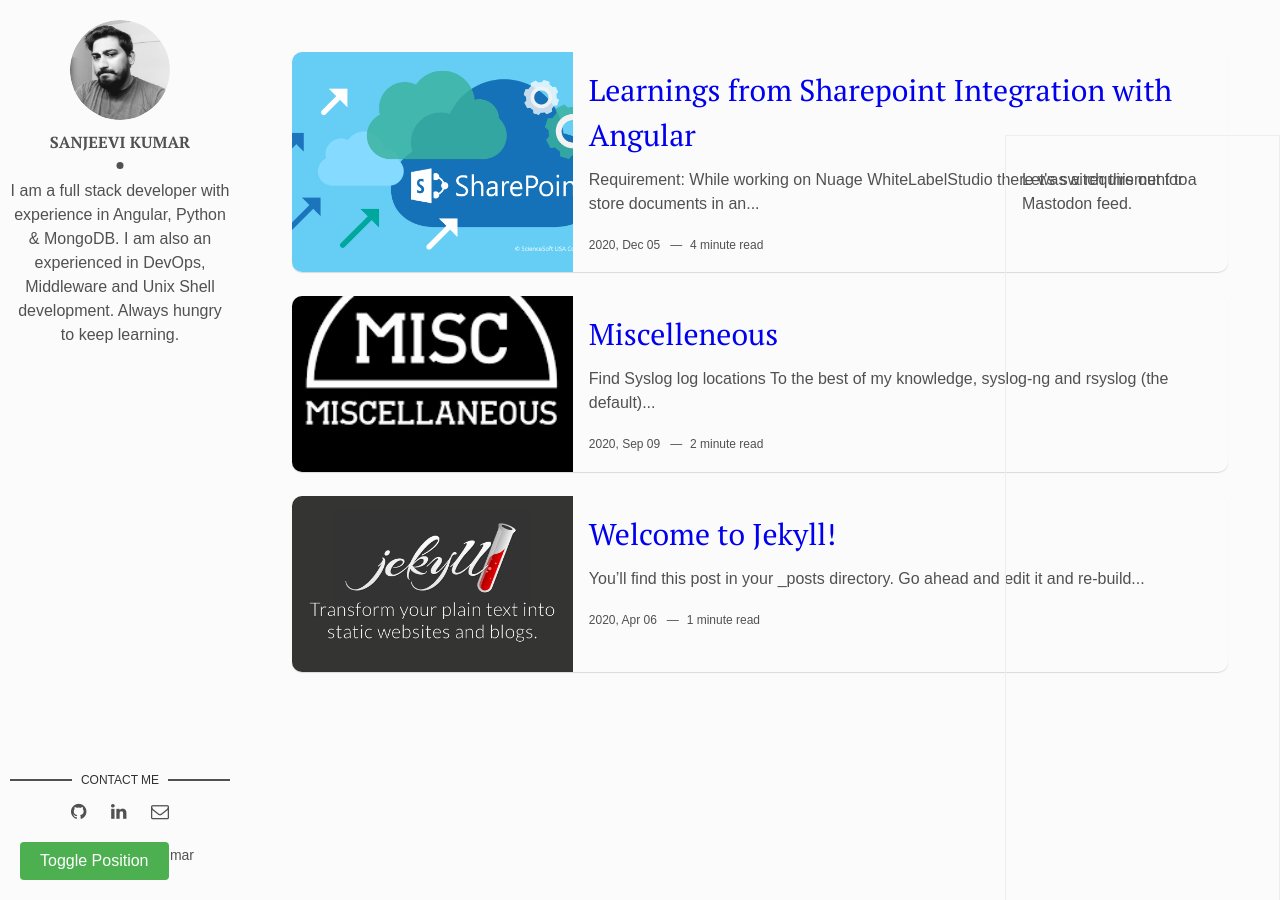
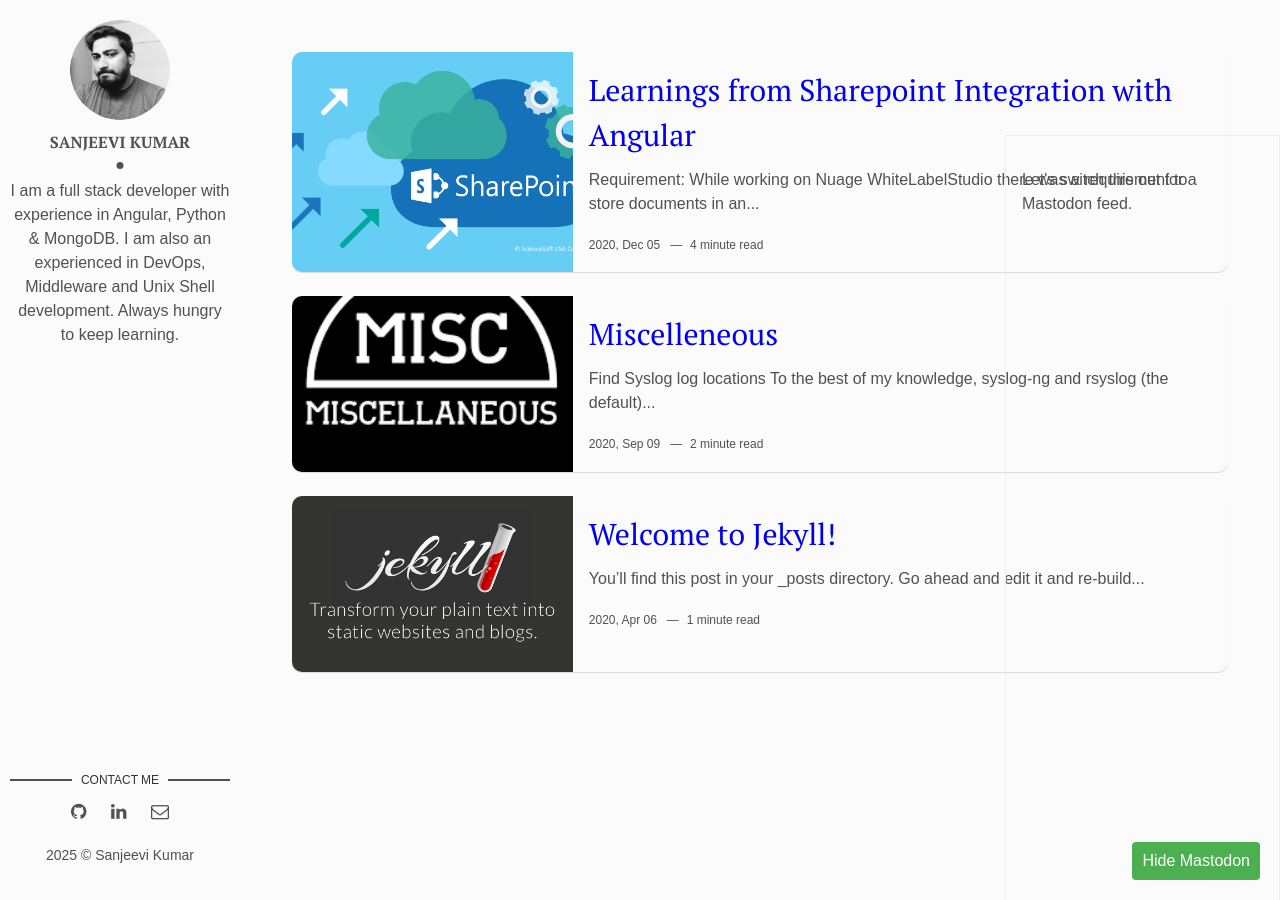
Before and after one commit to sanjeevik89/blog, a Jekyll site: the page built from index.html, in a window 1280 px wide. Built offline with Jekyll 4.4.1, drawn with Linux system fonts in a browser that asks for light colours; the list of posts is cut into pages by our own code.

Commit message:
add hide buttonj

```diff
--- a/_layouts/main.html
+++ b/_layouts/main.html
@@ -54,8 +54,9 @@ layout: default
     remember="Remember this">
   </dark-mode-toggle>
 </div>
-<button id="toggleBtn">Toggle Position</button>
+
 <div class="mastodon_wrapper">
+  <button id="toggleBtn">Hide Mastodon</button>
   <div id="mastodon_timeline">
     <p>Let's switch this out for a Mastodon feed.</p>
   </div>
--- a/assets/css/style.css
+++ b/assets/css/style.css
@@ -35,7 +35,7 @@ body {
   position: fixed;
   top: 15%;
   right: 0;
-  bottom: 0;
+  bottom: 15%;
   width: 275px;
   height: 100%;
   padding: 10px 10px;
@@ -43,6 +43,19 @@ body {
   padding: 1rem;
   margin-bottom: 1rem;
   /* background-color: #ffffff; */
+
+  #toggleBtn {
+    padding: 10px 10px;
+    cursor: pointer;
+    background: #4CAF50;
+    color: white;
+    border: none;
+    border-radius: 4px;
+    position: fixed;
+    bottom: 20px;
+    right: 20px;
+  }
+
   #mastodon_timeline {
 
     img {
@@ -74,15 +87,3 @@ dark-mode-toggle {
   color: white;
   background-color: black;
 }
-
-#toggleBtn {
-  padding: 10px 20px;
-  cursor: pointer;
-  background: #4CAF50;
-  color: white;
-  border: none;
-  border-radius: 4px;
-  position: fixed;
-  bottom: 20px;
-  left: 20px;
-}
```
Lines whose indentation alone changed are shown as unchanged.
